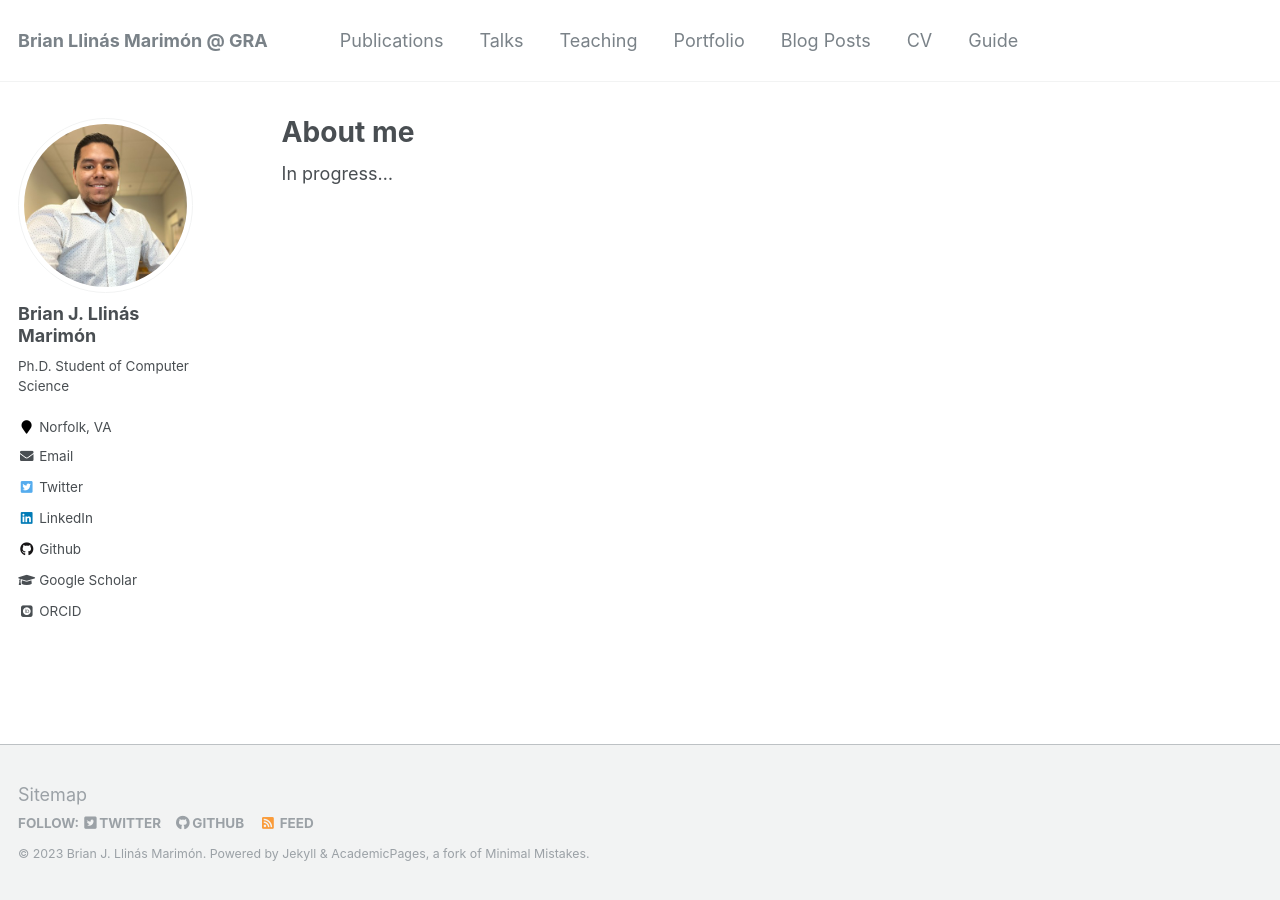
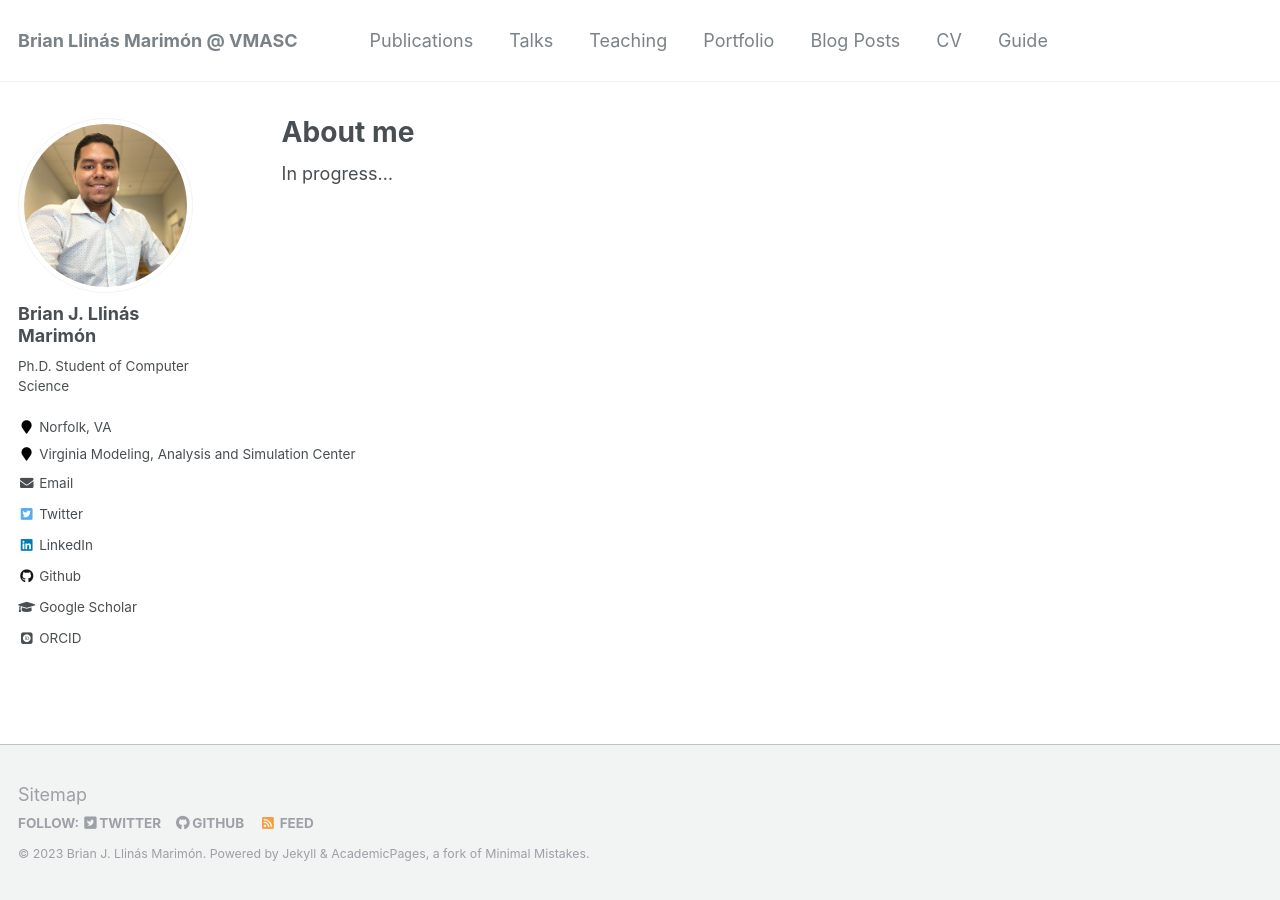
Before and after one commit to bllin001/bllin001.github.io, a Jekyll site: the page built from _pages/about.md, in a window 1280 px wide. Built offline with Jekyll 4.4.1, drawn with Linux system fonts in a browser that asks for light colours; some web fonts are replaced.

Commit message:
Updated _config.yml

```diff
--- a/_config.yml
+++ b/_config.yml
@@ -7,7 +7,7 @@
 
 # Site Settings
 locale                   : "en-US"
-title                    : "Brian Llinás Marimón @ GRA"
+title                    : "Brian Llinás Marimón @ VMASC"
 title_separator          : "-"
 name                     : &name "Brian J. Llinás Marimón"
 description              : &description "Ph.D. Student of Computer Science"
@@ -84,7 +84,8 @@ author:
   avatar           : "profile.png"
   bio              : "Ph.D. Student of Computer Science"
   location         : "Norfolk, VA"
-  employer         :
+  employer         : "Virginia Modeling, Analysis and Simulation Center"
+  employeruri      : "https://vmasc.org/"
   pubmed           :
   googlescholar    : "https://scholar.google.com/citations?hl=en&user=nE29OcUAAAAJ"
   email            : "bllin001@odu.edu"
```
